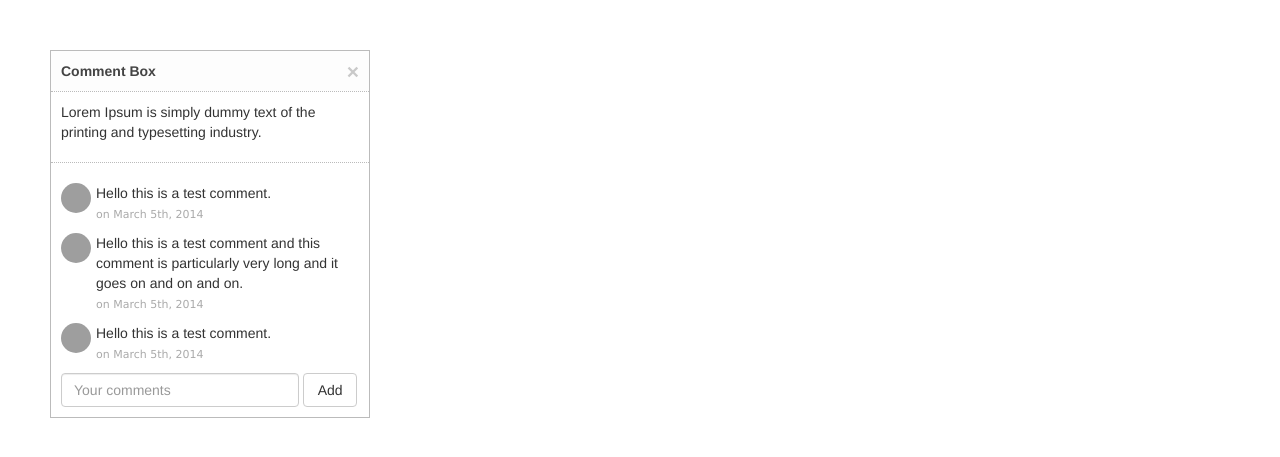
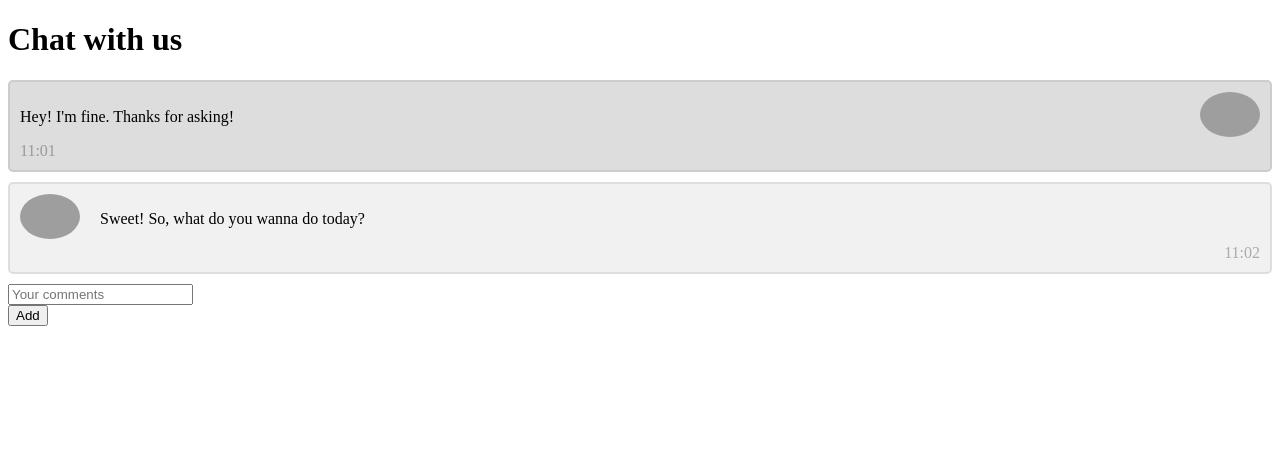
Before and after one commit to guyraz89/CNN-SERVER, a Flask app: template templates/chat.html in a window 1280 px wide. Shown: the top 457 px of the page. Run offline with Flask 2, Linux system fonts and the light colour scheme; the template is opened without the code that fills it, so the values that code supplies are empty; some libraries are stand-ins or nearby versions; grey boxes are pictures that could not be loaded.

Commit message:
cont' chat

```diff
--- a/static/css/chat.css
+++ b/static/css/chat.css
@@ -1,68 +1,49 @@
-@import url(//netdna.bootstrapcdn.com/bootstrap/3.1.1/css/bootstrap.min.css);
-
-.detailBox {
-    width:320px;
-    border:1px solid #bbb;
-    margin:50px;
-}
-.titleBox {
-    background-color:#fdfdfd;
-    padding:10px;
-}
-.titleBox label{
-  color:#444;
-  margin:0;
-  display:inline-block;
+/* Chat containers */
+.container {
+    border: 2px solid #dedede;
+    background-color: #f1f1f1;
+    border-radius: 5px;
+    padding: 10px;
+    margin: 10px 0;
   }
 
-.commentBox {
-    padding:10px;
-    border-top:1px dotted #bbb;
+  /* Darker chat container */
+  .darker {
+    border-color: #ccc;
+    background-color: #ddd;
   }
-.commentBox .form-group:first-child, .actionBox .form-group:first-child {
-    width:80%;
+
+  /* Clear floats */
+  .container::after {
+    content: "";
+    clear: both;
+    display: table;
   }
-.commentBox .form-group:nth-child(2), .actionBox .form-group:nth-child(2) {
-    width:18%;
+
+  /* Style images */
+  .container img {
+    float: left;
+    max-width: 60px;
+    width: 100%;
+    margin-right: 20px;
+    border-radius: 50%;
   }
-.actionBox .form-group * {
-    width:100%;
+
+  /* Style the right image */
+  .container img.right {
+    float: right;
+    margin-left: 20px;
+    margin-right:0;
   }
-.taskDescription {
-    margin-top:10px 0;
+
+  /* Style time text */
+  .time-right {
+    float: right;
+    color: #aaa;
   }
-.commentList {
-    padding:0;
-    list-style:none;
-    max-height:200px;
-    overflow:auto;
+
+  /* Style time text */
+  .time-left {
+    float: left;
+    color: #999;
   }
-.commentList li {
-    margin:0;
-    margin-top:10px;
-}
-.commentList li > div {
-    display:table-cell;
-}
-.commenterImage {
-    width:30px;
-    margin-right:5px;
-    height:100%;
-    float:left;
-}
-.commenterImage img {
-    width:100%;
-    border-radius:50%;
-}
-.commentText p {
-    margin:0;
-}
-.sub-text {
-    color:#aaa;
-    font-family:verdana;
-    font-size:11px;
-}
-.actionBox {
-    border-top:1px dotted #bbb;
-    padding:10px;
-}
--- a/templates/chat.html
+++ b/templates/chat.html
@@ -4,53 +4,30 @@
     <meta charset="UTF-8">
     <meta name="viewport" content="width=device-width, initial-scale=1.0">
     <meta http-equiv="X-UA-Compatible" content="ie=edge">
-    <!-- <link href="//maxcdn.bootstrapcdn.com/bootstrap/4.1.1/css/bootstrap.min.css" rel="stylesheet" id="bootstrap-css">
-    <script src="//maxcdn.bootstrapcdn.com/bootstrap/4.1.1/js/bootstrap.min.js"></script> -->
     <script src="https://www.gstatic.com/firebasejs/7.2.1/firebase-app.js"></script>
-    <script src="https://cdn.firebase.com/libs/firebaseui/3.5.2/firebaseui.js"></script>
-    <link rel="stylesheet" href="{{url_for('css_static', filename='chat.css')}}">
+    <!-- <link rel="stylesheet" href="{{url_for('css_static', filename='chat.css')}}"> -->
+    <link rel="stylesheet" href="../static/css/chat.css">
     <title>Document</title>
 </head>
 <body>
-        <div class="detailBox">
-            <div class="titleBox">
-                <label>Comment Box</label>
-                <button type="button" class="close" aria-hidden="true">&times;</button>
+    <div class="grid">
+        <div class="title-container">
+                <h1 style="color: black;">Chat with us</h1>
         </div>
-            <div class="commentBox">
+        <div class="chat-container">
+                <div class="container darker">
+                        <img src="/w3images/avatar_g2.jpg" alt="Avatar" class="right">
+                        <p>Hey! I'm fine. Thanks for asking!</p>
+                        <span class="time-left">11:01</span>
+                      </div>
 
-                <p class="taskDescription">Lorem Ipsum is simply dummy text of the printing and typesetting industry.</p>
+                      <div class="container">
+                        <img src="/w3images/bandmember.jpg" alt="Avatar">
+                        <p>Sweet! So, what do you wanna do today?</p>
+                        <span class="time-right">11:02</span>
                       </div>
-            <div class="actionBox">
-                <ul class="commentList">
-                    <li>
-                        <div class="commenterImage">
-                            <img src="http://placekitten.com/50/50" />
         </div>
-                        <div class="commentText">
-                            <p class="">Hello this is a test comment.</p> <span class="date sub-text">on March 5th, 2014</span>
-
-                        </div>
-                    </li>
-                    <li>
-                        <div class="commenterImage">
-                            <img src="http://placekitten.com/45/45" />
-                        </div>
-                        <div class="commentText">
-                            <p class="">Hello this is a test comment and this comment is particularly very long and it goes on and on and on.</p> <span class="date sub-text">on March 5th, 2014</span>
-
-                        </div>
-                    </li>
-                    <li>
-                        <div class="commenterImage">
-                            <img src="http://placekitten.com/40/40" />
-                        </div>
-                        <div class="commentText">
-                            <p class="">Hello this is a test comment.</p> <span class="date sub-text">on March 5th, 2014</span>
-
-                        </div>
-                    </li>
-                </ul>
+        <div class="col-9">
             <form class="form-inline" role="form">
                     <div class="form-group">
                         <input class="form-control" type="text" placeholder="Your comments" />
```
Also changed, not shown: static/js/chat.js (+1 -9 lines). Lines whose indentation alone changed are shown as unchanged.
